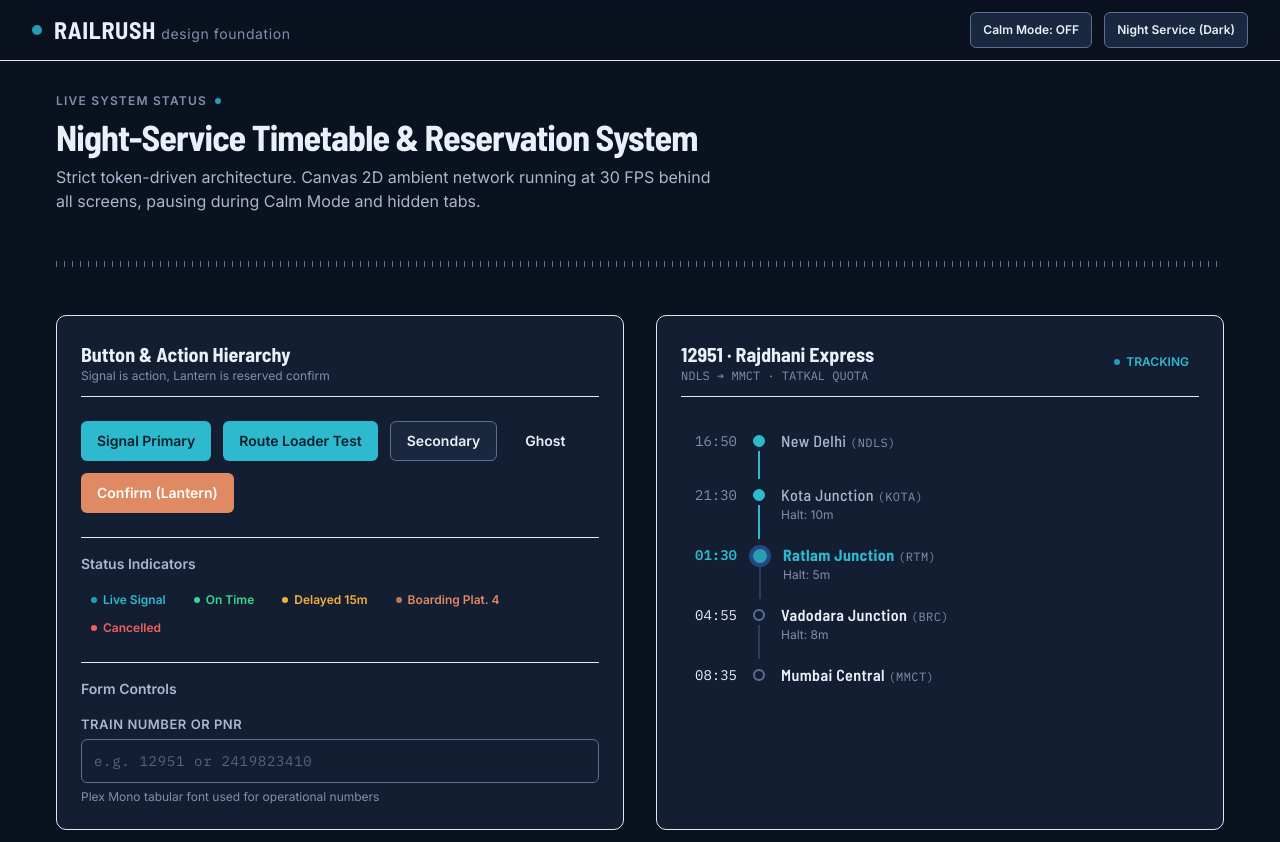
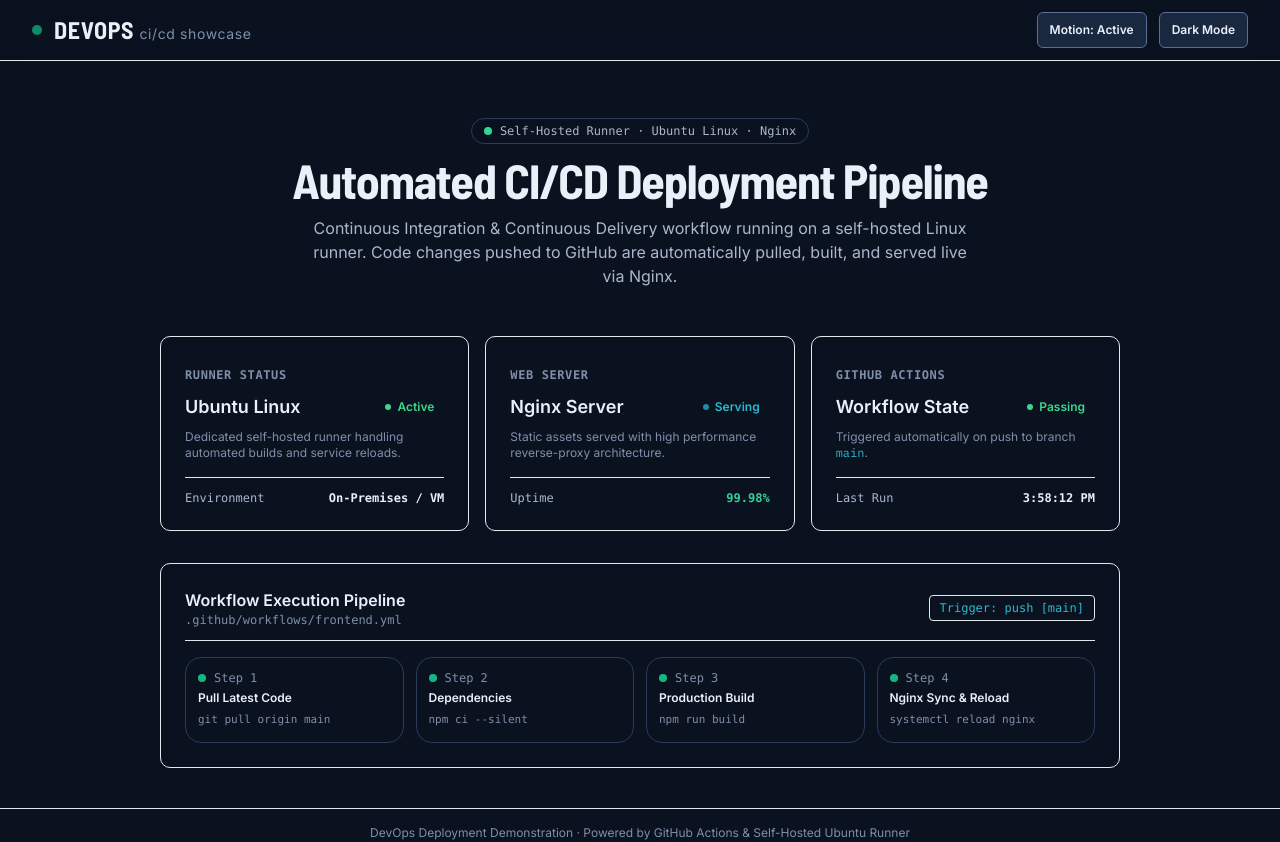
Before and after one commit to Yashika-Agrawal/RailRush, a React (Vite) app in the folder frontend/: page / in a window 1280 px wide. Shown: the top 842 px of the page. Built offline with nearby package versions, Linux system fonts and the light colour scheme.

Commit message:
refactor: update App component for DevOps showcase and add backup original

```diff
--- /dev/null
+++ b/frontend/src/App.original.tsx
@@ -0,0 +1,187 @@
+import React, { useState } from 'react';
+import { useTheme } from './design/theme/ThemeProvider';
+import { RouteNetwork } from './design/background/RouteNetwork';
+import {
+  Button,
+  Card,
+  Input,
+  StatusPill,
+  RouteTimeline,
+} from './design/components/ui';
+
+export const App: React.FC = () => {
+  const { theme, toggleTheme, calmMode, toggleCalmMode } = useTheme();
+  const [btnLoading, setBtnLoading] = useState(false);
+
+  return (
+    <div className="relative min-h-screen text-text selection:bg-action selection:text-on-action flex flex-col">
+      {/* 2D Canvas Route Network Background mounted once at root */}
+      <RouteNetwork />
+
+      {/* Header Bar */}
+      <header className="sticky top-0 z-sticky backdrop-blur-md bg-raised/80 border-b border-border/60 px-space-4 md:px-space-8 py-3 flex items-center justify-between">
+        <div className="flex items-center gap-3">
+          <span className="w-2.5 h-2.5 rounded-full bg-action animate-pulse" />
+          <h1 className="font-display font-bold text-xl md:text-2xl tracking-wide uppercase">
+            RailRush <span className="text-text-3 font-normal text-sm lowercase font-body">design foundation</span>
+          </h1>
+        </div>
+
+        <div className="flex items-center gap-3">
+          <Button
+            size="sm"
+            variant="secondary"
+            onClick={toggleCalmMode}
+            title="Toggle Reduced Motion & Ambient Animation"
+          >
+            Calm Mode: {calmMode ? 'ON' : 'OFF'}
+          </Button>
+
+          <Button
+            size="sm"
+            variant="secondary"
+            onClick={toggleTheme}
+            title="Toggle Light / Dark Mode"
+          >
+            {theme === 'dark' ? 'Day Service (Light)' : 'Night Service (Dark)'}
+          </Button>
+        </div>
+      </header>
+
+      {/* Main Content Showcase */}
+      <main className="flex-1 max-w-[1200px] w-full mx-auto px-4 py-8 space-y-12">
+        {/* Intro Banner */}
+        <section className="space-y-2">
+          <div className="flex items-center gap-2">
+            <span className="text-xs uppercase tracking-widest text-text-3 font-semibold">
+              Live System Status
+            </span>
+            <span className="inline-block w-1.5 h-1.5 rounded-full bg-action animate-pulse" />
+          </div>
+          <h2 className="font-display text-3xl md:text-4xl font-bold tracking-tight">
+            Night-Service Timetable & Reservation System
+          </h2>
+          <p className="text-text-2 text-base max-w-2xl font-body">
+            Strict token-driven architecture. Canvas 2D ambient network running at 30 FPS behind all screens, pausing during Calm Mode and hidden tabs.
+          </p>
+        </section>
+
+        {/* Sleeper pattern tick divider */}
+        <div className="tick-divider" />
+
+        {/* Foundations Grid */}
+        <div className="grid grid-cols-1 md:grid-cols-2 gap-8">
+          {/* Component Primitives */}
+          <Card className="space-y-6">
+            <div className="border-b border-border/40 pb-3">
+              <h3 className="font-display text-xl font-bold">Button & Action Hierarchy</h3>
+              <p className="text-xs text-text-3">Signal is action, Lantern is reserved confirm</p>
+            </div>
+
+            <div className="flex flex-wrap gap-3 items-center">
+              <Button variant="primary">Signal Primary</Button>
+              <Button
+                variant="primary"
+                loading={btnLoading}
+                onClick={() => {
+                  setBtnLoading(true);
+                  setTimeout(() => setBtnLoading(false), 2000);
+                }}
+              >
+                Route Loader Test
+              </Button>
+              <Button variant="secondary">Secondary</Button>
+              <Button variant="ghost">Ghost</Button>
+              <Button variant="lantern">Confirm (Lantern)</Button>
+            </div>
+
+            <div className="space-y-4 pt-4 border-t border-border/40">
+              <h4 className="text-sm font-semibold text-text-2">Status Indicators</h4>
+              <div className="flex flex-wrap gap-2">
+                <StatusPill status="live" label="Live Signal" />
+                <StatusPill status="on-time" label="On Time" />
+                <StatusPill status="delayed" label="Delayed 15m" />
+                <StatusPill status="boarding" label="Boarding Plat. 4" />
+                <StatusPill status="cancelled" label="Cancelled" />
+              </div>
+            </div>
+
+            <div className="space-y-4 pt-4 border-t border-border/40">
+              <h4 className="text-sm font-semibold text-text-2">Form Controls</h4>
+              <Input
+                label="Train Number or PNR"
+                placeholder="e.g. 12951 or 2419823410"
+                helperText="Plex Mono tabular font used for operational numbers"
+                isDataMono
+              />
+            </div>
+          </Card>
+
+          {/* Timetable / Route Timeline Preview */}
+          <Card className="space-y-6">
+            <div className="border-b border-border/40 pb-3 flex items-center justify-between">
+              <div>
+                <h3 className="font-display text-xl font-bold">
+                  12951 · Rajdhani Express
+                </h3>
+                <p className="text-xs text-text-3 font-data">NDLS ➔ MMCT · TATKAL QUOTA</p>
+              </div>
+              <StatusPill status="live" label="TRACKING" />
+            </div>
+
+            <RouteTimeline
+              stops={[
+                { code: 'NDLS', name: 'New Delhi', time: '16:50', passed: true },
+                { code: 'KOTA', name: 'Kota Junction', time: '21:30', passed: true, haltMinutes: 10 },
+                { code: 'RTM', name: 'Ratlam Junction', time: '01:30', current: true, haltMinutes: 5 },
+                { code: 'BRC', name: 'Vadodara Junction', time: '04:55', haltMinutes: 8 },
+                { code: 'MMCT', name: 'Mumbai Central', time: '08:35' },
+              ]}
+            />
+          </Card>
+        </div>
+
+        {/* Ticket Object Surface Motif */}
+        <section className="space-y-4">
+          <div className="flex items-center justify-between">
+            <h3 className="font-display text-xl font-bold">Ticket Ivory Motif</h3>
+            <span className="text-xs text-text-3 font-data">Surface Reserved for Boarding Objects</span>
+          </div>
+
+          <div className="bg-ticket text-ticket-ink rounded-md p-6 max-w-md shadow-float border border-black/10 relative overflow-hidden">
+            <div className="flex justify-between items-start border-b border-black/15 pb-4">
+              <div>
+                <span className="text-[11px] font-bold tracking-widest uppercase opacity-75">Boarding Pass</span>
+                <div className="font-display font-bold text-2xl tracking-wide">NDLS ➔ MMCT</div>
+              </div>
+              <div className="text-right">
+                <span className="text-[11px] font-bold tracking-widest uppercase opacity-75">Train No.</span>
+                <div className="font-data font-bold text-lg">12951</div>
+              </div>
+            </div>
+
+            <div className="grid grid-cols-3 gap-4 pt-4 text-xs">
+              <div>
+                <span className="block opacity-60 uppercase text-[10px] font-semibold">Coach / Seat</span>
+                <span className="font-data font-bold text-base">B2 · 34 (LB)</span>
+              </div>
+              <div>
+                <span className="block opacity-60 uppercase text-[10px] font-semibold">Class</span>
+                <span className="font-bold text-base">3A</span>
+              </div>
+              <div>
+                <span className="block opacity-60 uppercase text-[10px] font-semibold">Fare</span>
+                <span className="font-data font-bold text-base">₹2,485</span>
+              </div>
+            </div>
+          </div>
+        </section>
+      </main>
+
+      {/* Footer */}
+      <footer className="border-t border-border/50 py-4 px-6 text-center text-xs text-text-3 font-data">
+        RailRush System Design Foundation · Night-Service Architecture Active
+      </footer>
+    </div>
+  );
+};
--- a/frontend/src/App.tsx
+++ b/frontend/src/App.tsx
@@ -1,29 +1,28 @@
-import React, { useState } from 'react';
+import React, { useState, useEffect } from 'react';
 import { useTheme } from './design/theme/ThemeProvider';
 import { RouteNetwork } from './design/background/RouteNetwork';
-import {
-  Button,
-  Card,
-  Input,
-  StatusPill,
-  RouteTimeline,
-} from './design/components/ui';
+import { Button, Card, StatusPill } from './design/components/ui';
 
 export const App: React.FC = () => {
   const { theme, toggleTheme, calmMode, toggleCalmMode } = useTheme();
-  const [btnLoading, setBtnLoading] = useState(false);
+  const uptime = '99.98%';
+  const [lastDeployed, setLastDeployed] = useState('Just now');
+
+  useEffect(() => {
+    setLastDeployed(new Date().toLocaleTimeString());
+  }, []);
 
   return (
-    <div className="relative min-h-screen text-text selection:bg-action selection:text-on-action flex flex-col">
-      {/* 2D Canvas Route Network Background mounted once at root */}
+    <div className="relative min-h-screen text-text selection:bg-action selection:text-on-action flex flex-col font-body">
+      {/* Background Graphic */}
       <RouteNetwork />
 
       {/* Header Bar */}
       <header className="sticky top-0 z-sticky backdrop-blur-md bg-raised/80 border-b border-border/60 px-space-4 md:px-space-8 py-3 flex items-center justify-between">
         <div className="flex items-center gap-3">
-          <span className="w-2.5 h-2.5 rounded-full bg-action animate-pulse" />
+          <span className="w-2.5 h-2.5 rounded-full bg-emerald-500 animate-pulse" />
           <h1 className="font-display font-bold text-xl md:text-2xl tracking-wide uppercase">
-            RailRush <span className="text-text-3 font-normal text-sm lowercase font-body">design foundation</span>
+            DevOps <span className="text-text-3 font-normal text-sm lowercase font-body">CI/CD Showcase</span>
           </h1>
         </div>
 
@@ -34,7 +33,7 @@ export const App: React.FC = () => {
             onClick={toggleCalmMode}
             title="Toggle Reduced Motion & Ambient Animation"
           >
-            Calm Mode: {calmMode ? 'ON' : 'OFF'}
+            Motion: {calmMode ? 'Calm' : 'Active'}
           </Button>
 
           <Button
@@ -43,144 +42,129 @@ export const App: React.FC = () => {
             onClick={toggleTheme}
             title="Toggle Light / Dark Mode"
           >
-            {theme === 'dark' ? 'Day Service (Light)' : 'Night Service (Dark)'}
+            {theme === 'dark' ? 'Light Mode' : 'Dark Mode'}
           </Button>
         </div>
       </header>
 
-      {/* Main Content Showcase */}
-      <main className="flex-1 max-w-[1200px] w-full mx-auto px-4 py-8 space-y-12">
-        {/* Intro Banner */}
-        <section className="space-y-2">
-          <div className="flex items-center gap-2">
-            <span className="text-xs uppercase tracking-widest text-text-3 font-semibold">
-              Live System Status
-            </span>
-            <span className="inline-block w-1.5 h-1.5 rounded-full bg-action animate-pulse" />
+      {/* Hero Section */}
+      <main className="flex-1 max-w-5xl mx-auto w-full px-space-4 md:px-space-8 py-10 space-y-8 z-base">
+        <div className="text-center space-y-3 py-4">
+          <div className="inline-flex items-center gap-2 px-3 py-1 rounded-full text-xs font-mono font-medium border border-border bg-raised/60 backdrop-blur-sm text-text-2">
+            <span className="w-2 h-2 rounded-full bg-emerald-400" />
+            Self-Hosted Runner · Ubuntu Linux · Nginx
           </div>
-          <h2 className="font-display text-3xl md:text-4xl font-bold tracking-tight">
-            Night-Service Timetable & Reservation System
+          <h2 className="text-3xl md:text-5xl font-display font-extrabold tracking-tight">
+            Automated CI/CD Deployment Pipeline
           </h2>
-          <p className="text-text-2 text-base max-w-2xl font-body">
-            Strict token-driven architecture. Canvas 2D ambient network running at 30 FPS behind all screens, pausing during Calm Mode and hidden tabs.
+          <p className="text-text-2 max-w-2xl mx-auto text-sm md:text-base leading-relaxed">
+            Continuous Integration &amp; Continuous Delivery workflow running on a self-hosted Linux runner. Code changes pushed to GitHub are automatically pulled, built, and served live via Nginx.
           </p>
-        </section>
+        </div>
 
-        {/* Sleeper pattern tick divider */}
-        <div className="tick-divider" />
-
-        {/* Foundations Grid */}
-        <div className="grid grid-cols-1 md:grid-cols-2 gap-8">
-          {/* Component Primitives */}
-          <Card className="space-y-6">
-            <div className="border-b border-border/40 pb-3">
-              <h3 className="font-display text-xl font-bold">Button & Action Hierarchy</h3>
-              <p className="text-xs text-text-3">Signal is action, Lantern is reserved confirm</p>
+        {/* System Architecture & Status Cards */}
+        <div className="grid grid-cols-1 md:grid-cols-3 gap-4">
+          <Card className="p-5 border-border/80 bg-raised/70 backdrop-blur-sm flex flex-col justify-between">
+            <div className="space-y-2">
+              <span className="text-xs uppercase tracking-wider font-mono text-text-3 font-semibold">Runner Status</span>
+              <div className="flex items-center justify-between">
+                <span className="text-lg font-bold">Ubuntu Linux</span>
+                <StatusPill status="on-time" label="Active" />
+              </div>
+              <p className="text-xs text-text-3">Dedicated self-hosted runner handling automated builds and service reloads.</p>
             </div>
-
-            <div className="flex flex-wrap gap-3 items-center">
-              <Button variant="primary">Signal Primary</Button>
-              <Button
-                variant="primary"
-                loading={btnLoading}
-                onClick={() => {
-                  setBtnLoading(true);
-                  setTimeout(() => setBtnLoading(false), 2000);
-                }}
-              >
-                Route Loader Test
-              </Button>
-              <Button variant="secondary">Secondary</Button>
-              <Button variant="ghost">Ghost</Button>
-              <Button variant="lantern">Confirm (Lantern)</Button>
-            </div>
-
-            <div className="space-y-4 pt-4 border-t border-border/40">
-              <h4 className="text-sm font-semibold text-text-2">Status Indicators</h4>
-              <div className="flex flex-wrap gap-2">
-                <StatusPill status="live" label="Live Signal" />
-                <StatusPill status="on-time" label="On Time" />
-                <StatusPill status="delayed" label="Delayed 15m" />
-                <StatusPill status="boarding" label="Boarding Plat. 4" />
-                <StatusPill status="cancelled" label="Cancelled" />
-              </div>
-            </div>
-
-            <div className="space-y-4 pt-4 border-t border-border/40">
-              <h4 className="text-sm font-semibold text-text-2">Form Controls</h4>
-              <Input
-                label="Train Number or PNR"
-                placeholder="e.g. 12951 or 2419823410"
-                helperText="Plex Mono tabular font used for operational numbers"
-                isDataMono
-              />
+            <div className="mt-4 pt-3 border-t border-border/50 text-xs font-mono text-text-2 flex justify-between">
+              <span>Environment</span>
+              <span className="font-semibold text-text">On-Premises / VM</span>
             </div>
           </Card>
 
-          {/* Timetable / Route Timeline Preview */}
-          <Card className="space-y-6">
-            <div className="border-b border-border/40 pb-3 flex items-center justify-between">
-              <div>
-                <h3 className="font-display text-xl font-bold">
-                  12951 · Rajdhani Express
-                </h3>
-                <p className="text-xs text-text-3 font-data">NDLS ➔ MMCT · TATKAL QUOTA</p>
+          <Card className="p-5 border-border/80 bg-raised/70 backdrop-blur-sm flex flex-col justify-between">
+            <div className="space-y-2">
+              <span className="text-xs uppercase tracking-wider font-mono text-text-3 font-semibold">Web Server</span>
+              <div className="flex items-center justify-between">
+                <span className="text-lg font-bold">Nginx Server</span>
+                <StatusPill status="live" label="Serving" />
               </div>
-              <StatusPill status="live" label="TRACKING" />
+              <p className="text-xs text-text-3">Static assets served with high performance reverse-proxy architecture.</p>
             </div>
+            <div className="mt-4 pt-3 border-t border-border/50 text-xs font-mono text-text-2 flex justify-between">
+              <span>Uptime</span>
+              <span className="font-semibold text-emerald-400">{uptime}</span>
+            </div>
+          </Card>
 
-            <RouteTimeline
-              stops={[
-                { code: 'NDLS', name: 'New Delhi', time: '16:50', passed: true },
-                { code: 'KOTA', name: 'Kota Junction', time: '21:30', passed: true, haltMinutes: 10 },
-                { code: 'RTM', name: 'Ratlam Junction', time: '01:30', current: true, haltMinutes: 5 },
-                { code: 'BRC', name: 'Vadodara Junction', time: '04:55', haltMinutes: 8 },
-                { code: 'MMCT', name: 'Mumbai Central', time: '08:35' },
-              ]}
-            />
+          <Card className="p-5 border-border/80 bg-raised/70 backdrop-blur-sm flex flex-col justify-between">
+            <div className="space-y-2">
+              <span className="text-xs uppercase tracking-wider font-mono text-text-3 font-semibold">GitHub Actions</span>
+              <div className="flex items-center justify-between">
+                <span className="text-lg font-bold">Workflow State</span>
+                <StatusPill status="on-time" label="Passing" />
+              </div>
+              <p className="text-xs text-text-3">Triggered automatically on push to branch <code className="text-action">main</code>.</p>
+            </div>
+            <div className="mt-4 pt-3 border-t border-border/50 text-xs font-mono text-text-2 flex justify-between">
+              <span>Last Run</span>
+              <span className="font-semibold text-text">{lastDeployed}</span>
+            </div>
           </Card>
         </div>
 
-        {/* Ticket Object Surface Motif */}
-        <section className="space-y-4">
-          <div className="flex items-center justify-between">
-            <h3 className="font-display text-xl font-bold">Ticket Ivory Motif</h3>
-            <span className="text-xs text-text-3 font-data">Surface Reserved for Boarding Objects</span>
+        {/* Deployment Pipeline Step Visualization */}
+        <Card className="p-6 border-border/80 bg-raised/70 backdrop-blur-sm space-y-4">
+          <div className="flex items-center justify-between border-b border-border/50 pb-3">
+            <div>
+              <h3 className="text-base font-semibold">Workflow Execution Pipeline</h3>
+              <p className="text-xs text-text-3 font-mono">.github/workflows/frontend.yml</p>
+            </div>
+            <span className="text-xs font-mono bg-action/10 text-action px-2.5 py-1 rounded border border-action/20">
+              Trigger: push [main]
+            </span>
           </div>
 
-          <div className="bg-ticket text-ticket-ink rounded-md p-6 max-w-md shadow-float border border-black/10 relative overflow-hidden">
-            <div className="flex justify-between items-start border-b border-black/15 pb-4">
-              <div>
-                <span className="text-[11px] font-bold tracking-widest uppercase opacity-75">Boarding Pass</span>
-                <div className="font-display font-bold text-2xl tracking-wide">NDLS ➔ MMCT</div>
+          <div className="grid grid-cols-1 sm:grid-cols-4 gap-3 text-sm">
+            <div className="p-3 rounded-lg border border-border bg-base/50 space-y-1">
+              <div className="flex items-center gap-2">
+                <span className="w-2 h-2 rounded-full bg-emerald-500" />
+                <span className="font-mono text-xs text-text-3">Step 1</span>
               </div>
-              <div className="text-right">
-                <span className="text-[11px] font-bold tracking-widest uppercase opacity-75">Train No.</span>
-                <div className="font-data font-bold text-lg">12951</div>
-              </div>
+              <p className="font-semibold text-xs">Pull Latest Code</p>
+              <p className="font-mono text-[11px] text-text-3">git pull origin main</p>
             </div>
 
-            <div className="grid grid-cols-3 gap-4 pt-4 text-xs">
-              <div>
-                <span className="block opacity-60 uppercase text-[10px] font-semibold">Coach / Seat</span>
-                <span className="font-data font-bold text-base">B2 · 34 (LB)</span>
+            <div className="p-3 rounded-lg border border-border bg-base/50 space-y-1">
+              <div className="flex items-center gap-2">
+                <span className="w-2 h-2 rounded-full bg-emerald-500" />
+                <span className="font-mono text-xs text-text-3">Step 2</span>
               </div>
-              <div>
-                <span className="block opacity-60 uppercase text-[10px] font-semibold">Class</span>
-                <span className="font-bold text-base">3A</span>
+              <p className="font-semibold text-xs">Dependencies</p>
+              <p className="font-mono text-[11px] text-text-3">npm ci --silent</p>
+            </div>
+
+            <div className="p-3 rounded-lg border border-border bg-base/50 space-y-1">
+              <div className="flex items-center gap-2">
+                <span className="w-2 h-2 rounded-full bg-emerald-500" />
+                <span className="font-mono text-xs text-text-3">Step 3</span>
               </div>
-              <div>
-                <span className="block opacity-60 uppercase text-[10px] font-semibold">Fare</span>
-                <span className="font-data font-bold text-base">₹2,485</span>
+              <p className="font-semibold text-xs">Production Build</p>
+              <p className="font-mono text-[11px] text-text-3">npm run build</p>
+            </div>
+
+            <div className="p-3 rounded-lg border border-border bg-base/50 space-y-1">
+              <div className="flex items-center gap-2">
+                <span className="w-2 h-2 rounded-full bg-emerald-500" />
+                <span className="font-mono text-xs text-text-3">Step 4</span>
               </div>
+              <p className="font-semibold text-xs">Nginx Sync &amp; Reload</p>
+              <p className="font-mono text-[11px] text-text-3">systemctl reload nginx</p>
             </div>
           </div>
-        </section>
+        </Card>
       </main>
 
       {/* Footer */}
-      <footer className="border-t border-border/50 py-4 px-6 text-center text-xs text-text-3 font-data">
-        RailRush System Design Foundation · Night-Service Architecture Active
+      <footer className="z-base border-t border-border/40 py-4 px-space-4 md:px-space-8 text-center text-xs text-text-3">
+        DevOps Deployment Demonstration · Powered by GitHub Actions &amp; Self-Hosted Ubuntu Runner
       </footer>
     </div>
   );
```
